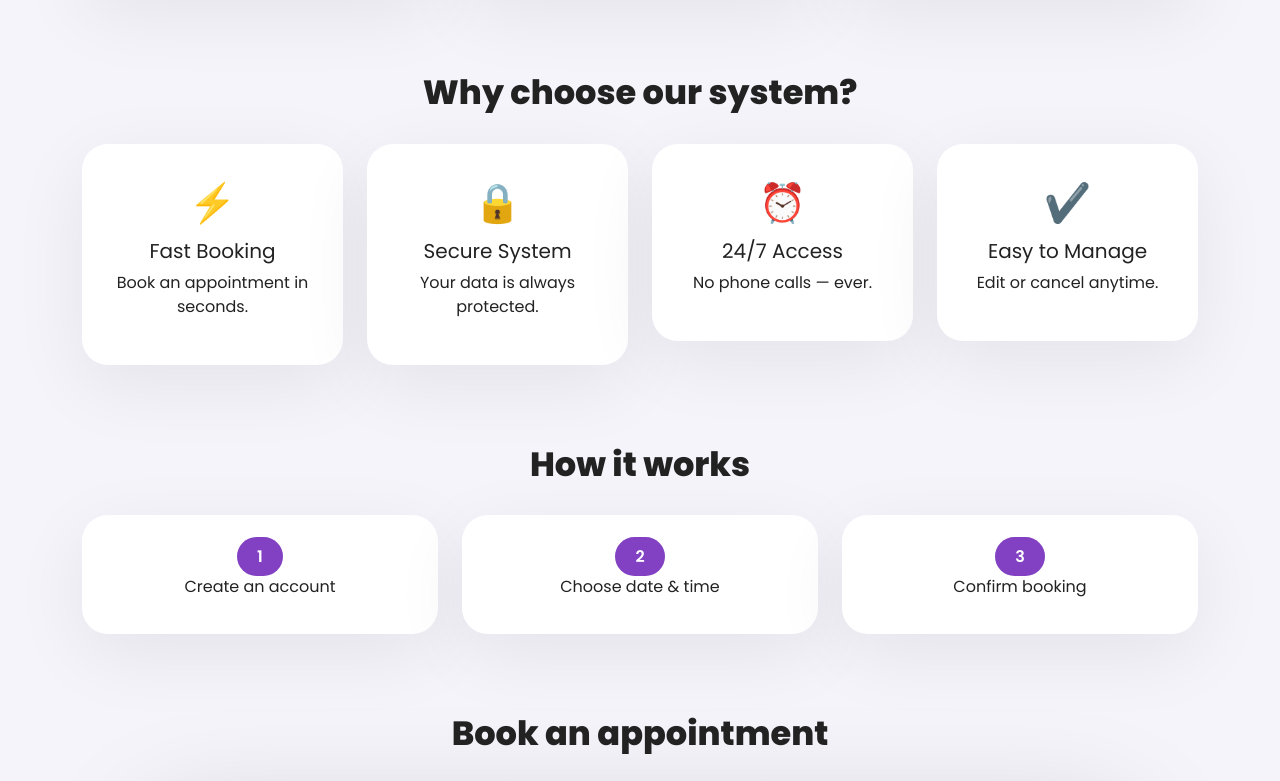
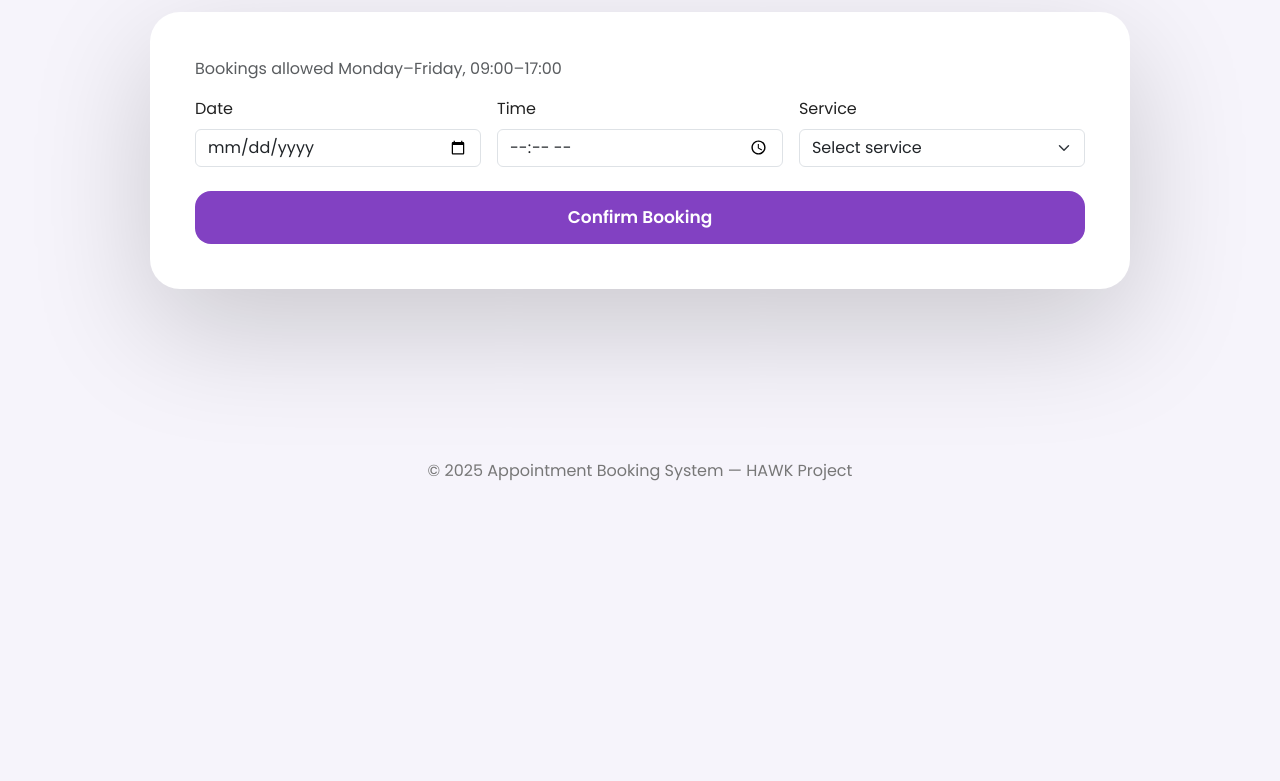
Before and after one commit to Haya54370/Web_tech, a plain HTML site: page Projekt/Frontend/booking.html in a window 1280 px wide. Shown: the part 640-1421 px from the top of the page. After the commit the page ends 1173 px from the top, so only its background shows below. Drawn offline with nearby package versions, Linux system fonts and the light colour scheme.

Commit message:
update frontend

```diff
--- a/Projekt/Frontend/booking.html
+++ b/Projekt/Frontend/booking.html
@@ -9,21 +9,16 @@
 <link href="https://fonts.googleapis.com/css2?family=Poppins:wght@300;400;600;700;800&display=swap" rel="stylesheet">
 
 <style>
-
 body{
   background:#f6f4fb;
   font-family:'Poppins',system-ui,-apple-system,"Segoe UI",Arial;
   color:#222;
 }
-
-/* NAVBAR */
 .navbar{
   background:white;
   box-shadow:0 6px 22px rgba(0,0,0,.06);
   padding:14px 0;
 }
-
-/* HERO */
 .hero{
   background:linear-gradient(135deg,#C74B9F,#8241C2);
   color:white;
@@ -31,26 +26,14 @@ body{
   text-align:center;
   border-radius:0 0 60px 60px;
 }
-
-.hero h1{
-  font-size:3.2rem;
-  font-weight:800;
-}
-
-.hero p{
-  opacity:.95;
-  font-size:1.2rem;
-}
-
-/* SECTION TITLE */
+.hero h1{font-size:3.2rem;font-weight:800;}
+.hero p{opacity:.95;font-size:1.2rem;}
 .section-title{
   text-align:center;
   font-weight:800;
   margin:80px 0 30px;
   font-size:2.1rem;
 }
-
-/* SOFT CARDS */
 .soft-card{
   background:white;
   border-radius:26px;
@@ -58,13 +41,10 @@ body{
   padding:30px;
   transition:.3s;
 }
-
 .soft-card:hover{
   transform:translateY(-4px);
   box-shadow:0 35px 85px rgba(0,0,0,.12);
 }
-
-/* STEP BADGE */
 .step-badge{
   background:#8241C2;
   padding:8px 20px;
@@ -72,8 +52,6 @@ body{
   color:white;
   font-weight:600;
 }
-
-/* BOOKING BOX */
 .booking-box{
   background:white;
   border-radius:30px;
@@ -82,13 +60,6 @@ body{
   max-width:980px;
   margin:auto;
 }
-
-.booking-box p{
-  font-size:14px;
-  opacity:.8;
-}
-
-/* BUTTON MAIN */
 .btn-main{
   background:#8241C2;
   color:white;
@@ -98,20 +69,13 @@ body{
   padding:14px;
   font-size:17px;
 }
-
-.btn-main:hover{
-  background:#6f33ac;
-}
-
-/* FOOTER */
+.btn-main:hover{background:#6f33ac;}
 footer{
   margin-top:120px;
   padding:50px 0;
   text-align:center;
   color:#777;
 }
-
-/* ICON STYLE */
 .icon{
   font-size:38px;
   margin-bottom:8px;
@@ -122,19 +86,18 @@ footer{
 
 <body>
 
+<!-- NAVBAR -->
 <nav class="navbar fixed-top">
   <div class="container">
     <a class="navbar-brand fw-bold" href="index.html">Booking System</a>
-
     <div class="d-flex gap-2">
       <a href="about.html" class="btn btn-outline-secondary">About</a>
-      <a href="faq.html" class="btn btn-outline-secondary">FAQ</a>
+      <a href="FAQ.html" class="btn btn-outline-secondary">FAQ</a>
       <a href="contact.html" class="btn btn-outline-secondary">Contact</a>
       <button id="logoutBtn" class="btn btn-outline-danger">Logout</button>
     </div>
   </div>
 </nav>
-
 
 <!-- HERO -->
 <section class="hero mt-5">
@@ -145,86 +108,6 @@ footer{
   </div>
 </section>
 
-
-<!-- STATS -->
-<section class="container mt-5">
-  <div class="row g-4 text-center">
-    <div class="col-md-4"><div class="soft-card fw-bold">40% fewer calls</div></div>
-    <div class="col-md-4"><div class="soft-card fw-bold">90% fewer missed appointments</div></div>
-    <div class="col-md-4"><div class="soft-card fw-bold">24/7 availability</div></div>
-  </div>
-</section>
-
-
-<!-- WHY -->
-<h2 class="section-title">Why choose our system?</h2>
-
-<section class="container">
-  <div class="row g-4 text-center">
-    <div class="col-md-3">
-      <div class="soft-card">
-        <div class="icon">⚡</div>
-        <h5>Fast Booking</h5>
-        <p>Book an appointment in seconds.</p>
-      </div>
-    </div>
-
-    <div class="col-md-3">
-      <div class="soft-card">
-        <div class="icon">🔒</div>
-        <h5>Secure System</h5>
-        <p>Your data is always protected.</p>
-      </div>
-    </div>
-
-    <div class="col-md-3">
-      <div class="soft-card">
-        <div class="icon">⏰</div>
-        <h5>24/7 Access</h5>
-        <p>No phone calls — ever.</p>
-      </div>
-    </div>
-
-    <div class="col-md-3">
-      <div class="soft-card">
-        <div class="icon">✔️</div>
-        <h5>Easy to Manage</h5>
-        <p>Edit or cancel anytime.</p>
-      </div>
-    </div>
-  </div>
-</section>
-
-
-<!-- HOW -->
-<h2 class="section-title">How it works</h2>
-
-<section class="container text-center">
-  <div class="row g-4">
-    <div class="col-md-4">
-      <div class="soft-card">
-        <span class="step-badge">1</span>
-        <h6 class="mt-2">Create an account</h6>
-      </div>
-    </div>
-
-    <div class="col-md-4">
-      <div class="soft-card">
-        <span class="step-badge">2</span>
-        <h6 class="mt-2">Choose date & time</h6>
-      </div>
-    </div>
-
-    <div class="col-md-4">
-      <div class="soft-card">
-        <span class="step-badge">3</span>
-        <h6 class="mt-2">Confirm booking</h6>
-      </div>
-    </div>
-  </div>
-</section>
-
-
 <!-- BOOKING -->
 <h2 class="section-title">Book an appointment</h2>
 
@@ -232,11 +115,9 @@ footer{
   <div id="msg"></div>
 
   <div class="booking-box">
-
     <p class="text-muted">Bookings allowed Monday–Friday, 09:00–17:00</p>
 
     <div class="row g-3">
-
       <div class="col-md-4">
         <label class="form-label">Date</label>
         <input id="date" type="date" class="form-control">
@@ -256,18 +137,21 @@ footer{
           <option value="Follow-up">Follow-up</option>
         </select>
       </div>
-
     </div>
 
-    <button id="bookBtn" class="btn btn-main w-100 mt-4" onclick="book()">
-      <span id="btnText">Confirm Booking</span>
-      <span id="btnSpin" class="spinner-border spinner-border-sm ms-2 d-none"></span>
+    <button class="btn btn-main w-100 mt-4" onclick="book()">
+      Confirm Booking
     </button>
-
   </div>
 </section>
-
 
 <footer>
   © 2025 Appointment Booking System — HAWK Project
 </footer>
+
+<!-- 🔗 JS FILES -->
+<script src="auth.js"></script>
+<script src="booking.js"></script>
+
+</body>
+</html>
```
Also changed, not shown: Projekt/Frontend/booking.js (added).
